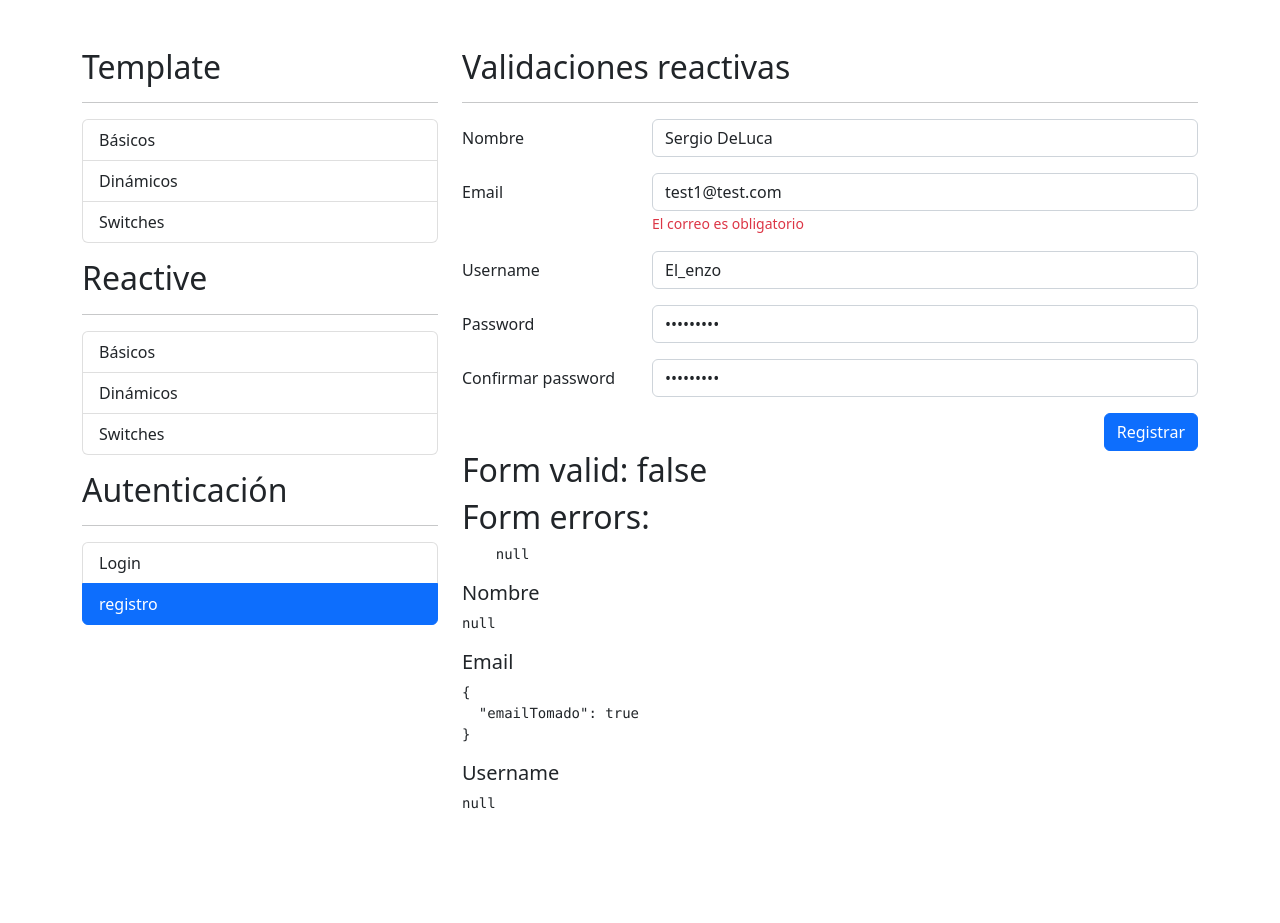
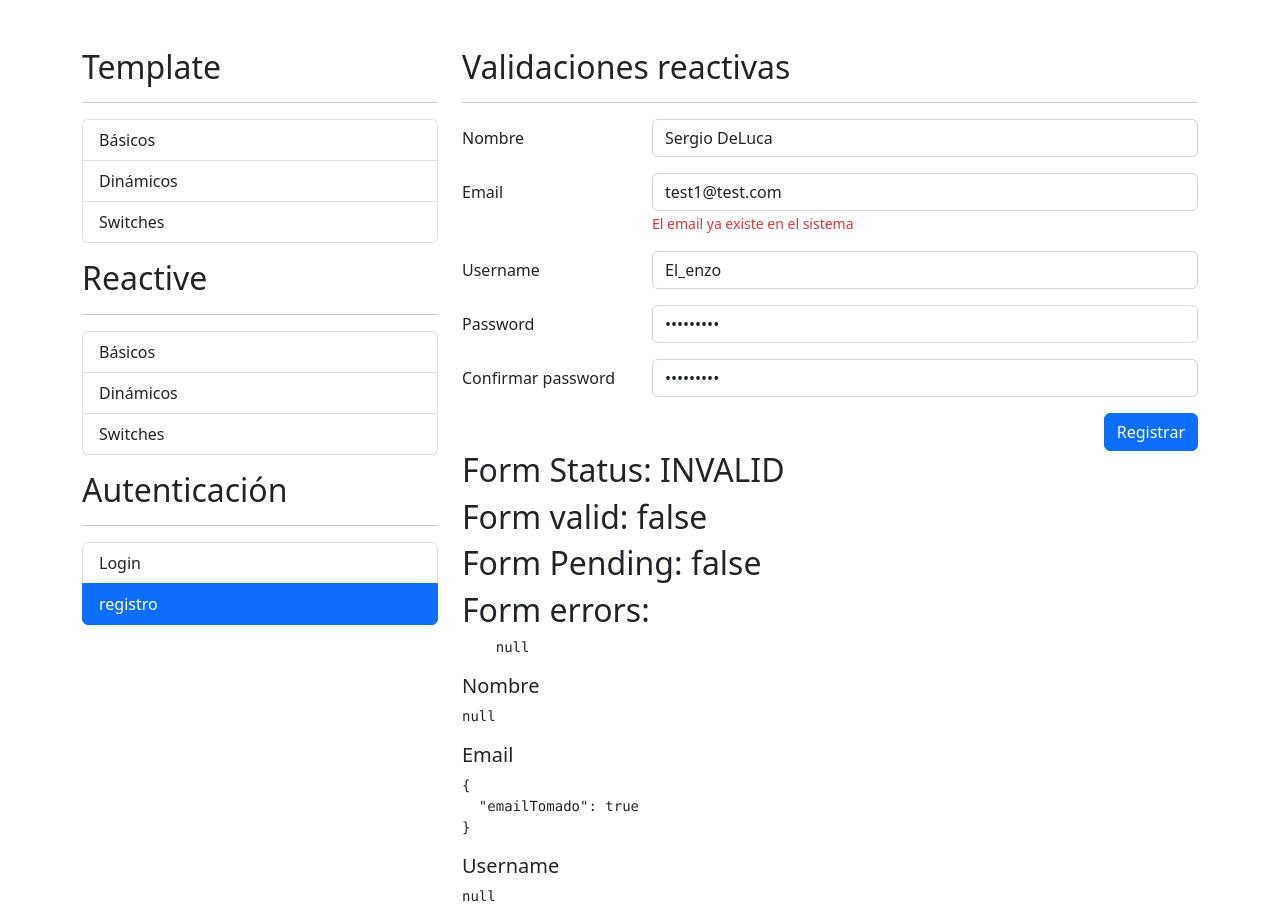
Before and after one commit to serdel1979/formulariosAngular, an Angular app: page /auth/registro in a window 1280 px wide. Both pictures are taken after typing "Sample123", "Sample123" into the empty fields and a click on the button "Registrar". Before the commit the page ends 830 px from the top, so only its background shows below. Built offline with nearby package versions, Linux system fonts and the light colour scheme; data requests are answered from the project's data file.

Commit message:
validaciones asincronas de mail formulario

```diff
--- a/src/app/auth/pages/registro/registro.component.html
+++ b/src/app/auth/pages/registro/registro.component.html
@@ -34,9 +34,10 @@
                         placeholder="Ingresar email"
                         formControlName="email"
                         >
-                        <span  *ngIf="campoNoValido('email')"  class="form-text text-danger">
-                            El correo es obligatorio
+                        <span *ngIf="campoNoValido('email')" class="form-text text-danger">
+                            {{ emailErrorMsg }}
                         </span>
+
 
                 </div>
             </div>
@@ -96,7 +97,10 @@
 
             <div class="row">
                 <div class="col">
-                    <button class="btn btn-primary float-end" type="submit">
+                    <button
+                        [disabled]="miFormulario.pending"
+                        class="btn btn-primary float-end"
+                        type="submit">
                         Registrar
                     </button>
                 </div>
@@ -107,7 +111,10 @@
     </div>
 </div>
 
+
+<h2>Form Status: {{ miFormulario.status }}</h2>
 <h2>Form valid: {{ miFormulario.valid }}</h2>
+<h2>Form Pending: {{ miFormulario.pending }}</h2>
 <h2>Form errors:</h2>
 <pre>
     {{ miFormulario.errors | json }}
--- a/src/app/auth/pages/registro/registro.component.ts
+++ b/src/app/auth/pages/registro/registro.component.ts
@@ -27,6 +27,17 @@ export class RegistroComponent implements OnInit {
      validators:[this.validatorService.camposIguales('password','passwordConfirm')]
   })
 
+
+  get emailErrorMsg():string {
+    const errors = this.miFormulario.get('email')?.errors;
+    if(errors?.['required']){
+      return "El email es obligatorio";
+    }else if(errors?.['pattern']){
+      return "No es un formato de mail válido";
+    }
+    return("El email ya existe en el sistema");
+  }
+
   constructor(private fb: FormBuilder,
     private validatorService: ValidatorService,
     private emailValidator: EmailValidatorService) { }
@@ -43,6 +54,9 @@ export class RegistroComponent implements OnInit {
     return this.miFormulario.get(campo)?.invalid && this.miFormulario.get(campo)?.touched
   }
 
+
+
+
   submitForm(){
     console.log(this.miFormulario.value);
 
--- a/src/app/shared/validator/email-validator.service.ts
+++ b/src/app/shared/validator/email-validator.service.ts
@@ -2,7 +2,7 @@ import { HttpClient } from '@angular/common/http';
 import { Injectable } from '@angular/core';
 import { AbstractControl, AsyncValidator, ValidationErrors } from '@angular/forms';
 import { Observable } from 'rxjs';
-import { map } from 'rxjs/operators';
+import { map, delay } from 'rxjs/operators';
 
 @Injectable({
   providedIn: 'root'
@@ -17,6 +17,7 @@ export class EmailValidatorService implements AsyncValidator {
 
     return this.http.get<any[]>(`http://localhost:3000/usuarios?q=${email}`)
       .pipe(
+        //delay(3000),
         map(resp => {
           return (resp.length === 0)
             ? null
```
